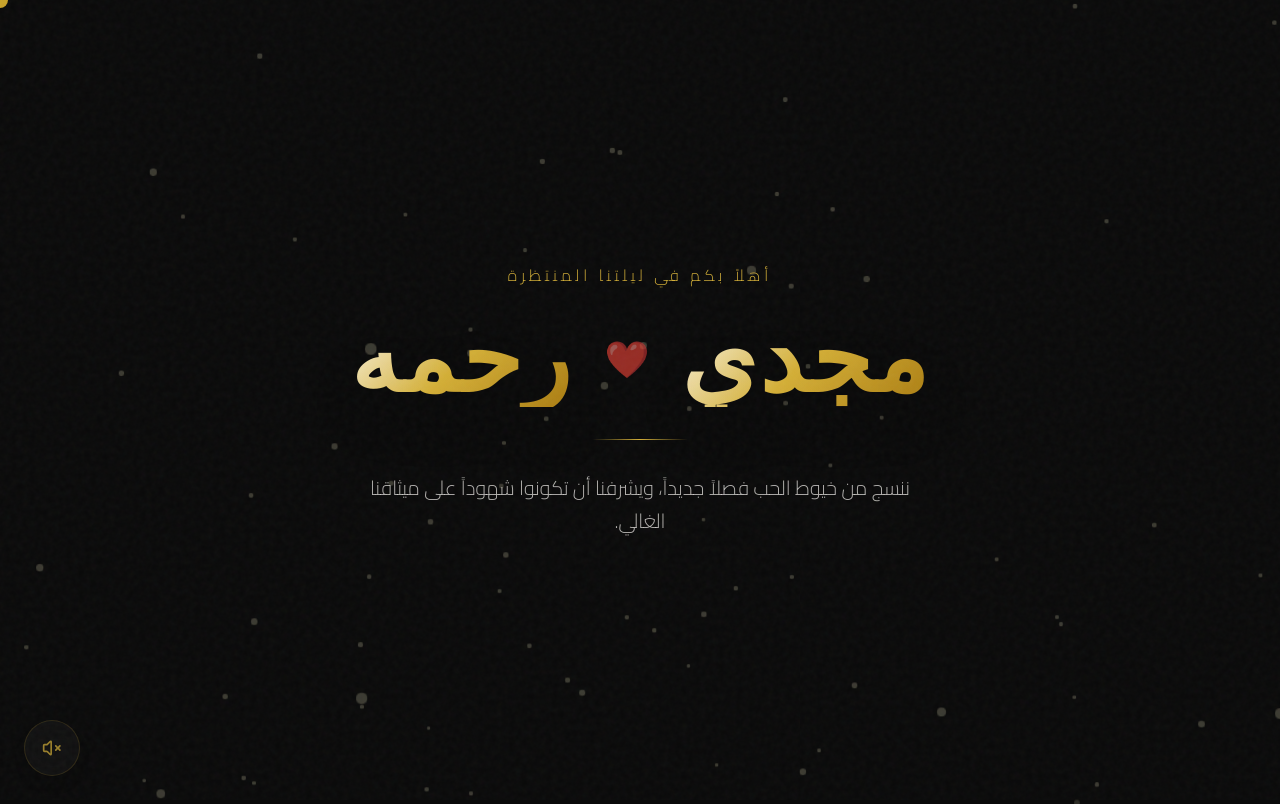
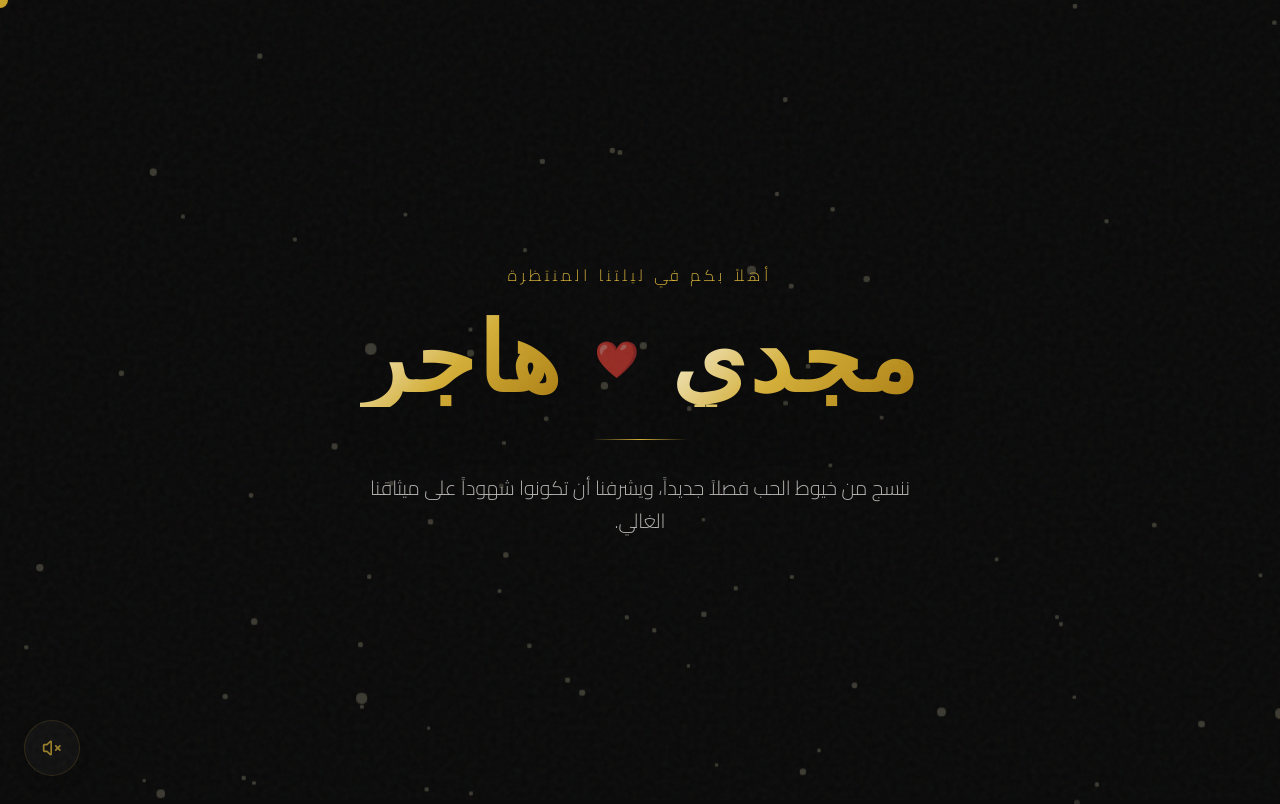
Before and after one commit to Magdyeldsoky/luxury-wedding, a Next.js app in the folder luxury-wedding/: page / in a window 1280 px wide. Shown: the top 804 px of the page. Built offline with nearby package versions, Linux system fonts and the light colour scheme; a web font is replaced by a local one.

Commit message:
Update Hero component title text

```diff
--- a/luxury-wedding/src/components/Hero.tsx
+++ b/luxury-wedding/src/components/Hero.tsx
@@ -22,8 +22,7 @@ export default function Hero() {
             ❤️
           </span>
           <h1 className="text-5xl sm:text-6xl md:text-8xl font-alexandria font-extrabold gold-gradient-text tracking-wide drop-shadow-2xl">
-            رحمه
-          </h1>
+هاجر          </h1>
         </div>
 
         <div className="w-16 md:w-24 h-[1px] bg-gradient-to-r from-transparent via-luxury-gold to-transparent mx-auto mb-6 md:mb-8" />
```
